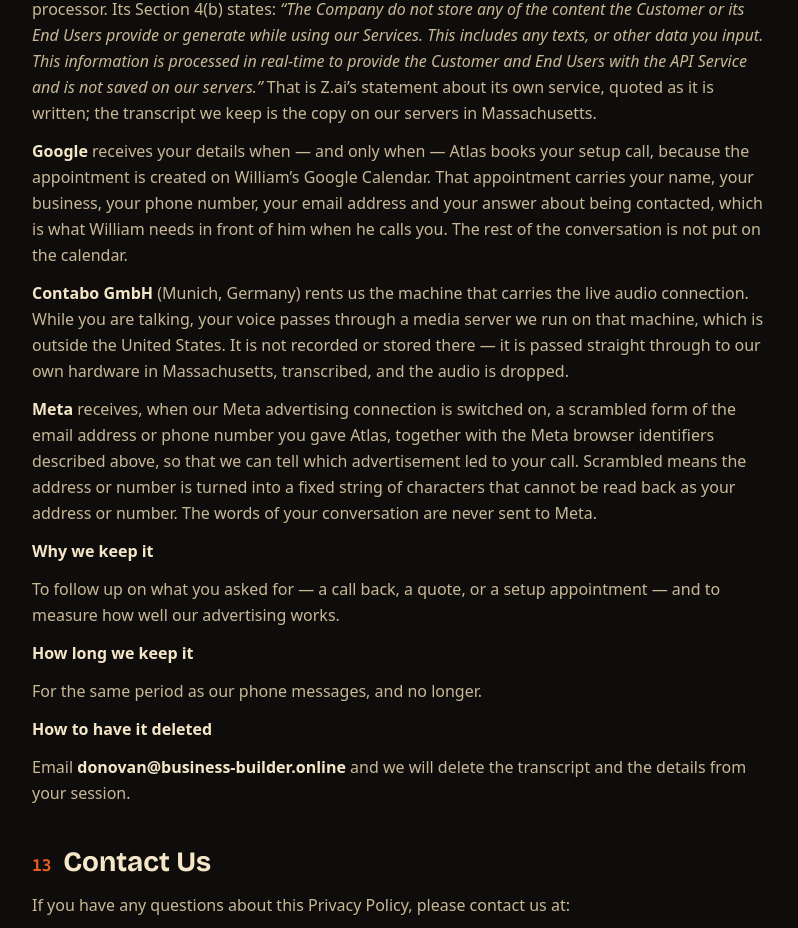
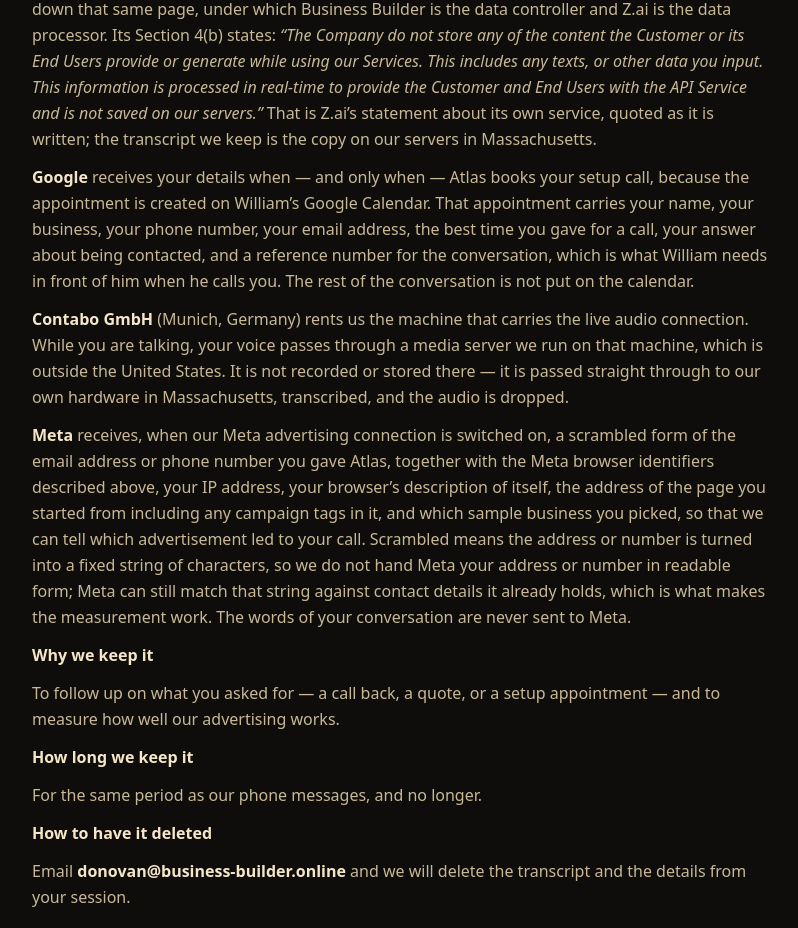
Before and after one commit to BusinessBuilders/SaasSite, a Next.js app: page /en/privacy-policy in a window 1280 px wide. Shown: the part 4640-5568 px from the top of the page, without its empty margins (240-1038 px from the left). Built offline with nearby package versions, Linux system fonts and the light colour scheme; no server answers; a web font is replaced by a local one.

Commit message:
fix(atlas): privacy policy lists all that Meta and Google receive, without overclaiming hashing

```diff
--- a/src/app/[locale]/(unauth)/privacy-policy/page.tsx
+++ b/src/app/[locale]/(unauth)/privacy-policy/page.tsx
@@ -256,9 +256,11 @@
           If — and only if — you accepted marketing cookies, we also receive the
           Meta browser identifiers stored by our advertising pixel. Those
           identifiers, together with a scrambled form of the email address or
-          phone number you give Atlas, are what let us match your call back to
-          the advertisement that brought you here — see “Who else processes it”
-          below for exactly what goes to Meta and when.
+          phone number you give Atlas (sent whether or not you accepted
+          marketing cookies, whenever our Meta advertising connection is on),
+          are what let us match your call back to the advertisement that
+          brought you here — see “Who else processes it” below for exactly what
+          goes to Meta and when.
         </p>
         <h3>Where it is processed and stored</h3>
         <p>
@@ -321,9 +323,10 @@
           receives your details when — and only when — Atlas books your setup
           call, because the appointment is created on William’s Google Calendar.
           That appointment carries your name, your business, your phone number,
-          your email address and your answer about being contacted, which is
-          what William needs in front of him when he calls you. The rest of the
-          conversation is not put on the calendar.
+          your email address, the best time you gave for a call, your answer
+          about being contacted, and a reference number for the conversation,
+          which is what William needs in front of him when he calls you. The
+          rest of the conversation is not put on the calendar.
         </p>
         <p>
           <strong>Contabo GmbH</strong>
@@ -339,11 +342,15 @@
           {' '}
           receives, when our Meta advertising connection is switched on, a
           scrambled form of the email address or phone number you gave Atlas,
-          together with the Meta browser identifiers described above, so that we
-          can tell which advertisement led to your call. Scrambled means the
-          address or number is turned into a fixed string of characters that
-          cannot be read back as your address or number. The words of your
-          conversation are never sent to Meta.
+          together with the Meta browser identifiers described above, your IP
+          address, your browser’s description of itself, the address of the
+          page you started from including any campaign tags in it, and which
+          sample business you picked, so that we can tell which advertisement
+          led to your call. Scrambled means the address or number is turned into
+          a fixed string of characters, so we do not hand Meta your address or
+          number in readable form; Meta can still match that string against
+          contact details it already holds, which is what makes the measurement
+          work. The words of your conversation are never sent to Meta.
         </p>
         <h3>Why we keep it</h3>
         <p>
```
Also changed, not shown: 1 other file (tests, documents, lock files or other folders).
